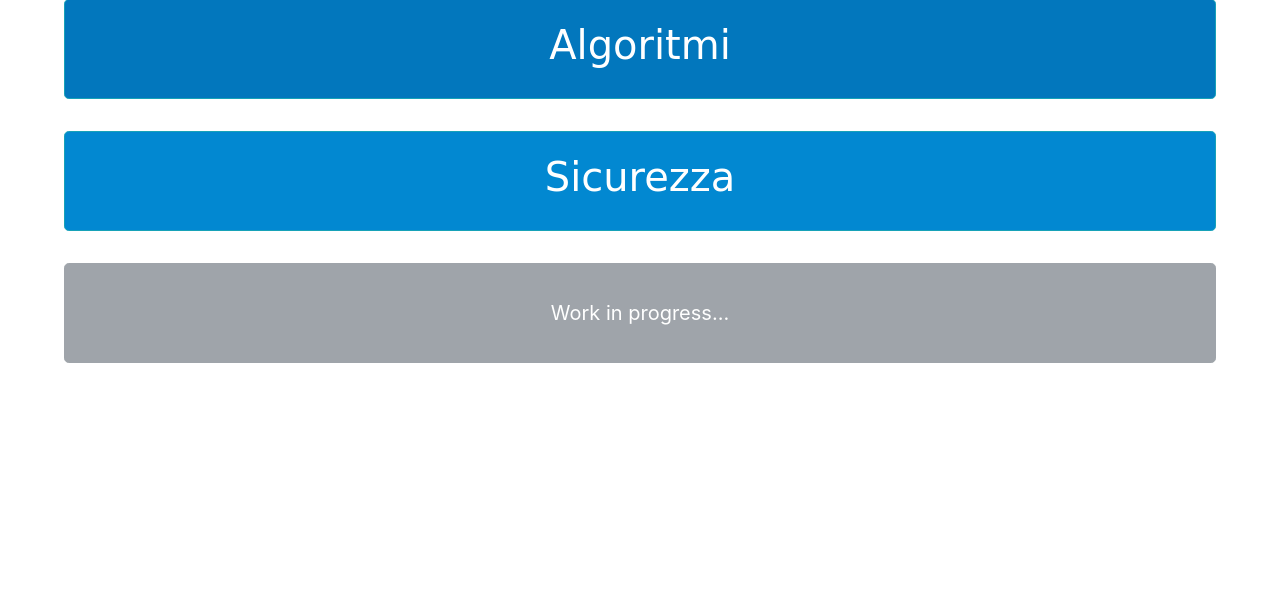
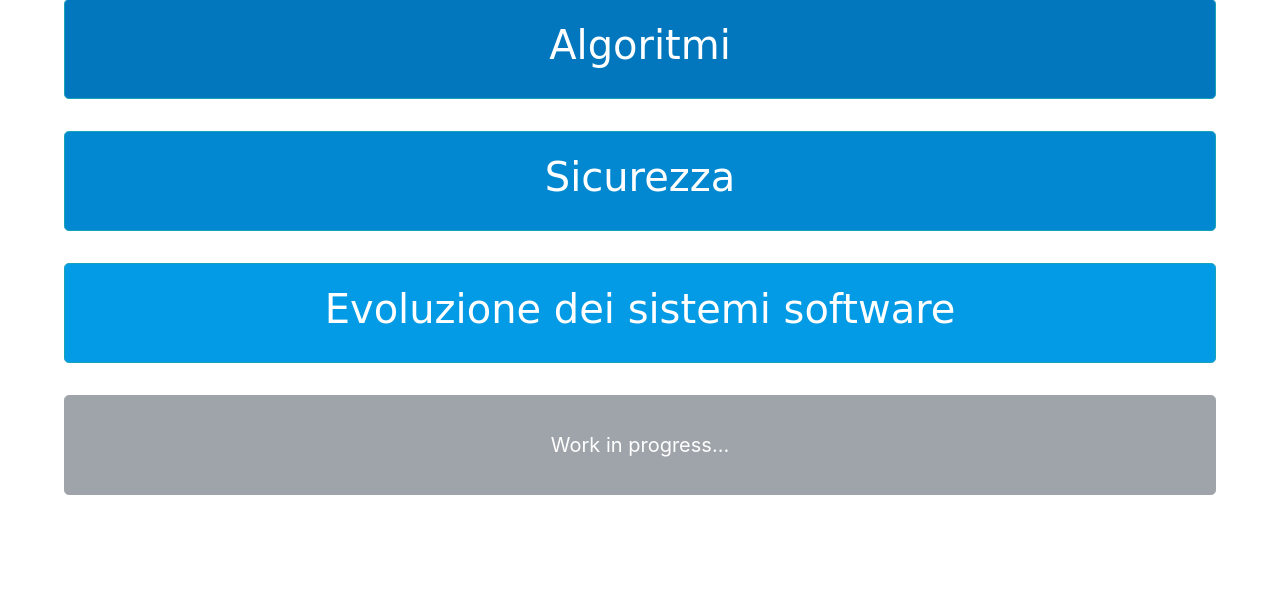
Before and after one commit to AndreaDagg/GeneraDomande, a PHP site: page /mainChoice.html in a window 1280 px wide. Shown: the part 338-941 px from the top of the page. Run offline with PHP 8.4, Linux system fonts and the light colour scheme.

Commit message:
add button main page

```diff
--- a/mainChoice.html
+++ b/mainChoice.html
@@ -33,6 +33,11 @@
                     style="font-family: 'Comic Sans MS'">
                 Sicurezza </h1></button>
         </form>
+        <form action="Evoluzione/mainEvoluzione.php">
+            <button id="A4" type="submit" class="btn btn-info btn-lg btn-block"><h1
+                    style="font-family: 'Comic Sans MS'">
+                Evoluzione dei sistemi software </h1></button>
+        </form>
         <form action="">
             <button type="submit" class="btn btn-secondary btn-lg btn-block" disabled> Work in progress...</button>
         </form>
--- a/stylemain.css
+++ b/stylemain.css
@@ -53,6 +53,15 @@ button {
     background-color: #2196f3;
 }
 
+#A4 {
+    background-color: #039be5;
+    font-size: xx-large;
+}
+
+#A4:hover {
+    background-color: #2196f3;
+}
+
 #endCard {
     margin-top: 30vh;
     height: 22vh;
```
